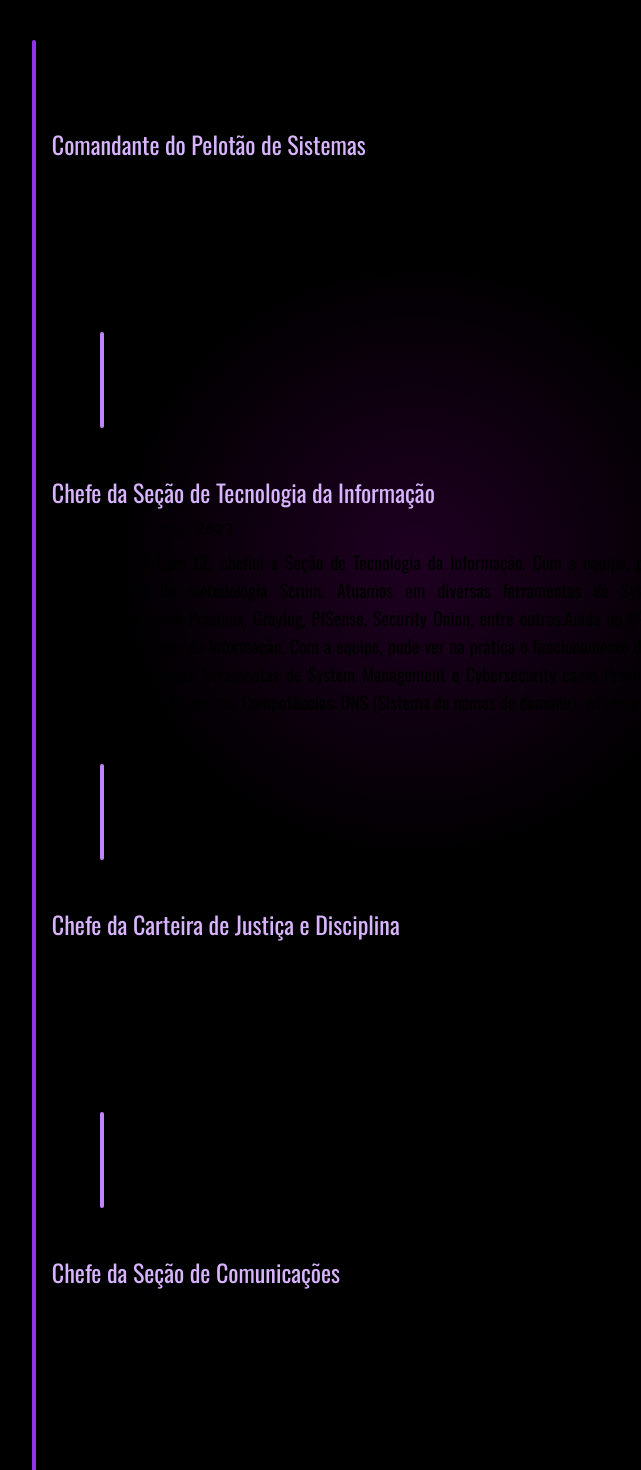
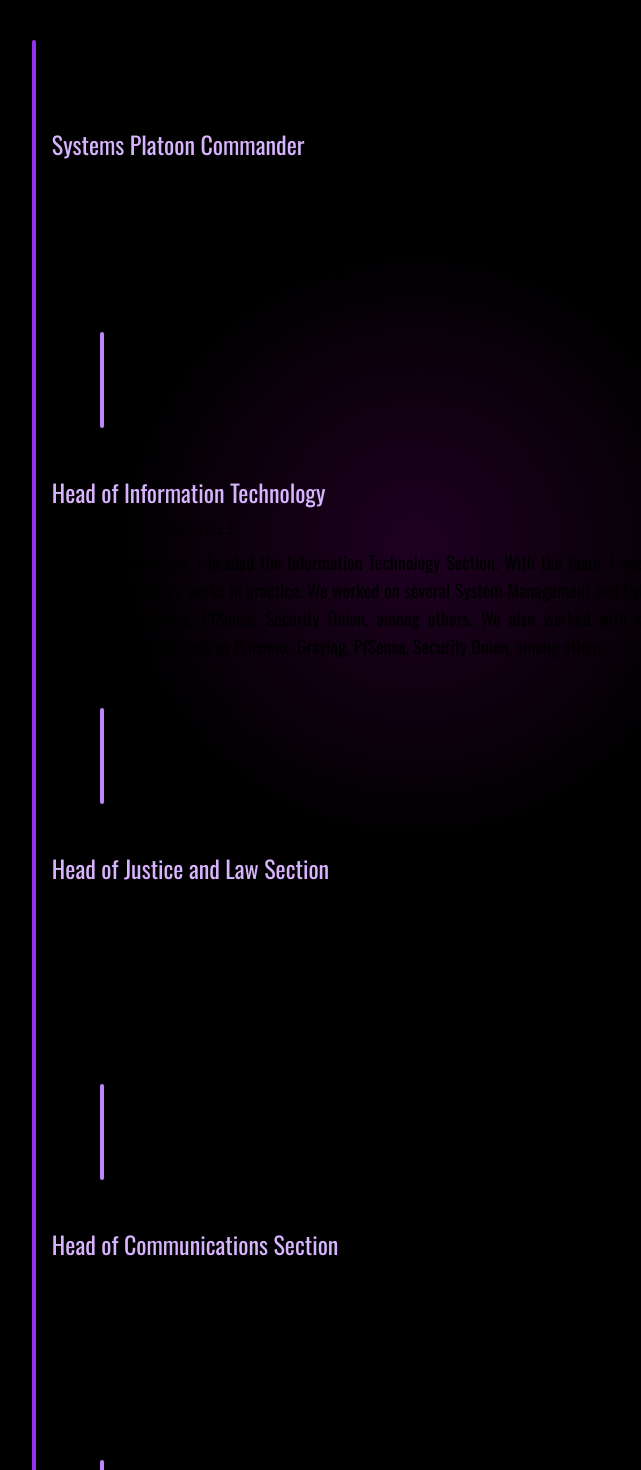
Before and after one commit to nixoletas/my-portfolio, a Next.js app: page /about in a window 1280 px wide. Shown: the part 820-2290 px from the top of the page, without its empty margins (224-865 px from the left). Built offline with nearby package versions, Linux system fonts and the light colour scheme.

Commit message:
atualizacao de links e traducao de about

```diff
--- a/src/app/components/Experience.jsx
+++ b/src/app/components/Experience.jsx
@@ -10,51 +10,50 @@ const Experience = () => {
 
                 <div id="experience_1" className='my-12'>
                 <h1 className='text-2xl mb-2 text-purple-300'>
-                    Comandante do Pelotão de Sistemas
+                    Systems Platoon Commander
                 </h1>
                 <span className='flex font-sourcecode my-2'>jun 2023 - moment</span>
-                <p className='text-justify text-lg'>Como Comandante do Pelotão de Sistemas, atuei juntamente com a equipe no gerenciamento e manutenção dos sistemas de Comando e Controle do Exército Brasileiro. Também desenvolvi aplicações web em React.js para aprimorar e facilitar a navegação entre esses sistemas.</p>
+                <p className='text-justify text-lg'>As the Systems Platoon Commander, I worked together with the team in managing and maintaining the Brazilian Army's Command and Control systems. I also developed web applications in React.js to improve and facilitate navigation between various different systems.</p>
                 </div>
 
                 <div className='w-1 h-24 mx-12 bg-purple-400 flex justify-center rounded-full'></div>
 
                 <div id="experience_2" className='my-12'>
                 <h1 className='text-2xl mb-2 text-purple-300'>
-                    Chefe da Seção de Tecnologia da Informação
+                Head of Information Technology
                 </h1>
                 <span className='flex font-sourcecode my-2'>jan 2023 - may 2023</span>
-                <p className='text-justify text-lg'>Ainda no 9º B Com GE, chefiei a Seção de Tecnologia da Informação. Com a equipe, pude ver na prática o funcionamento da metodologia Scrum. Atuamos em diversas ferramentas de System Management e Cybersecurity como Proxmox, Graylog, PfSense, Security Onion, entre outros.Ainda no 9º B Com GE, chefiei a Seção de Tecnologia da Informação. Com a equipe, pude ver na prática o funcionamento da metodologia Scrum. Atuamos em diversas ferramentas de System Management e Cybersecurity como Proxmox, Graylog, PfSense, Security Onion, entre outros.
-Competências: DNS (Sistema de nomes de domínio) · pfSense · Scrum</p>
+                <p className='text-justify text-lg'>Still in 9th Batallion, I headed the Information Technology Section. With the team, I was able to see how the Scrum methodology works in practice. We worked on several System Management and Cybersecurity tools such as Proxmox, Graylog, PfSense, Security Onion, among others. We also worked with several SysAdmin and Cybersecurity tools such as Proxmox, Graylog, PfSense, Security Onion, among others.</p>
                 </div>
 
                 <div className='w-1 h-24 mx-12 bg-purple-400 flex justify-center rounded-full'></div>
 
                 <div id="experience_3" className='my-12'>
                 <h1 className='text-2xl mb-2 text-purple-300'>
-                    Chefe da Carteira de Justiça e Disciplina
+                    Head of Justice and Law Section
                 </h1>
                 <span className='flex font-sourcecode my-2'>july 2020 - dec 2022</span>
-                <p className='text-justify text-lg'>Como Comandante do Pelotão de Sistemas, atuei juntamente com a equipe no gerenciamento e manutenção dos sistemas de Comando e Controle do Exército Brasileiro. Também desenvolvi aplicações web em React.js para aprimorar e facilitar a navegação entre esses sistemas.</p>
+                <p className='text-justify text-lg'>As head of the Justice and Discipline Section of the 9th Communications and Electronic Warfare Battalion, I was responsible for administering, managing and resolving all administrative processes related to the Battalion. Managed the investigation scale, administrative processes, documents verifying the validity and veracity of documents, and processes mapping.</p>
                 </div>
 
                 <div className='w-1 h-24 mx-12 bg-purple-400 flex justify-center rounded-full'></div>
 
                 <div id="experience_4" className='my-12'>
                 <h1 className='text-2xl mb-2 text-purple-300'>
-                    Chefe da Seção de Comunicações
+                Head of Communications Section
                 </h1>
                 <span className='flex font-sourcecode my-2'>july 2019 - jun 2020</span>
-                <p className='text-justify text-lg'>Na Base de Administração e Apoio do Comando Militar do Oeste, estive à frente da Seção de Comunicações, responsável pela disponibilidade e operacionalidade de todos os rádios Motorola APX 2000 do serviço interno ao Forte Pantanal. Também atuei na formação de reservistas, ministrando instruções dos mais variados temas relacionados à atividade da caserna para os soldados incorporados.</p>
+                <p className='text-justify text-lg'>At the Administration and Support Base of the Western Military Command, I was in charge of the Communications Section, responsible for the availability and operability of all Motorola APX 2000 radios for the internal services at Fort Pantanal. I also worked on training reservists, giving instructions on a wide range of topics related to army activities for soldiers.</p>
                 </div>
 
                 <div className='w-1 h-24 mx-12 bg-purple-400 flex justify-center rounded-full'></div>
 
                 <div id="experience_5" className='my-12'>
                 <h1 className='text-2xl mb-2 text-purple-300'>
-                    Armed Forces Officer
+                    Commander of Communications Platoon
                 </h1>
                 <span className='flex font-sourcecode my-2'>july 2018 - jun 2019</span>
-                <p className='text-justify text-lg'>Como Comandante do Pelotão de Comunicações do 20º Regimento de Cavalaria Blindado, Campo Grande, MS, estive desenvolvendo atributos de liderança e trabalho em equipe para cumprir as missões diárias e de grande vulto ocorridas no âmbito do regimento. No pelotão, trabalhávamos provendo o enlace e manutenção de infovias espalhadas por todo o centro-oeste, também possuíamos equipamentos rádio Motorola e Harris e realizávamos a manutenção e configuração desses equipamentos.</p>
+                <p className='text-justify text-lg'>As Commander of the Communications Platoon of the 20th Armored Cavalry Regiment, Campo Grande, MS, I was developing leadership and teamwork attributes to carry out the daily and major missions carried out within the regiment. In the platoon, we worked providing the link and maintenance of infoways spread throughout the Midwest, we also had Motorola and Harris radio equipment and carried out the maintenance and configuration of this equipment.</p>
                 </div>
 
 
```
Also changed, not shown: src/app/page.jsx (+17 -5 lines), public/soundcloud-svg.png (added), public/youtube-svg.png (added).
